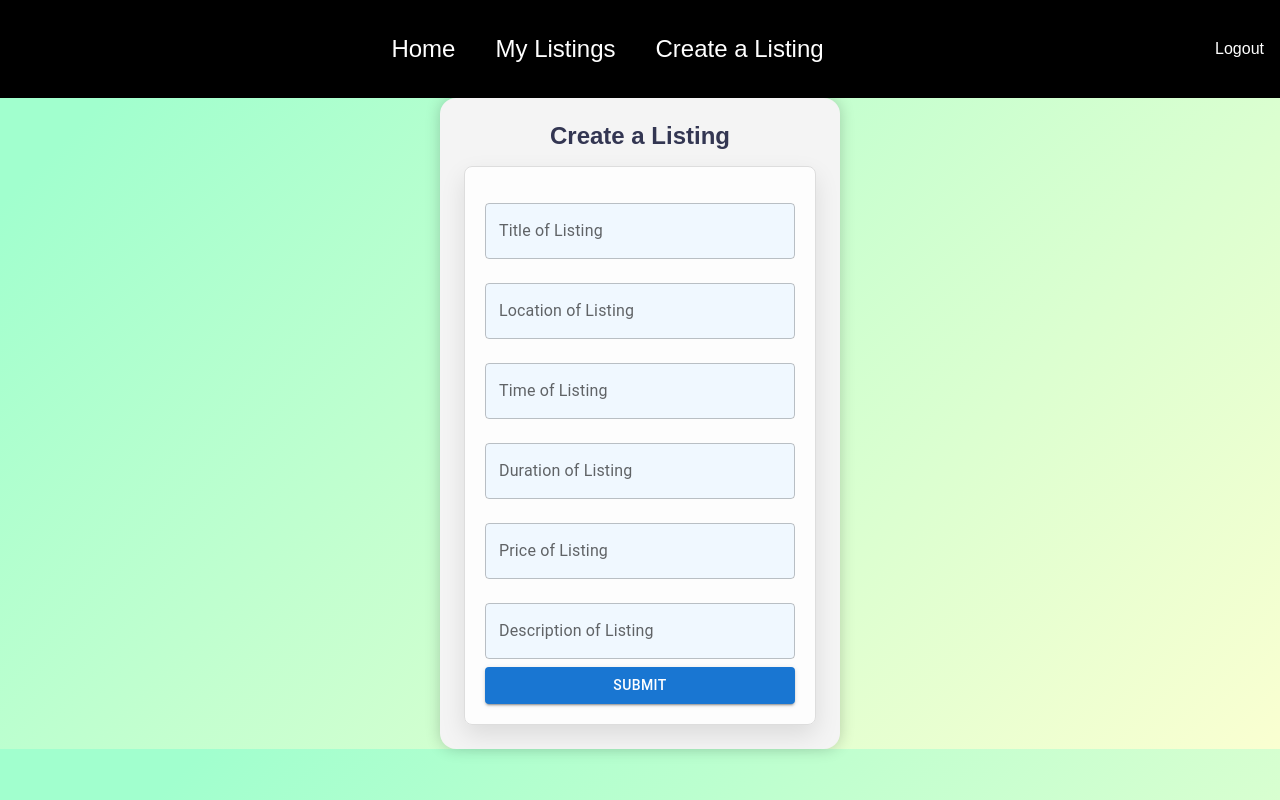
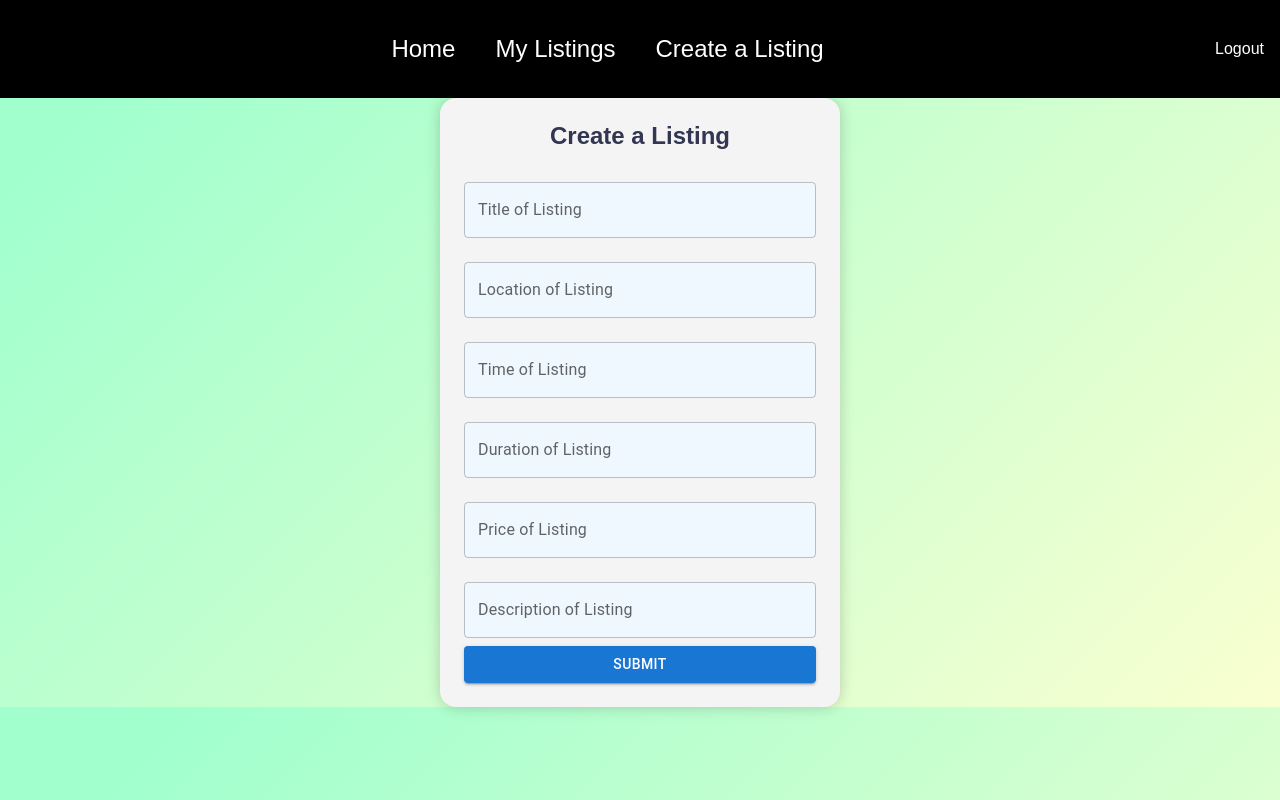
Before and after one commit to Nathaniel-github/LineWaiter, a React (Create React App) app in the folder LineWaiter/line-waiter/: page /create-listing in a window 1280 px wide. Built offline with nearby package versions, Linux system fonts and the light colour scheme.

Commit message:
fix form issue

```diff
--- a/LineWaiter/line-waiter/src/pages/createlisting.css
+++ b/LineWaiter/line-waiter/src/pages/createlisting.css
@@ -10,7 +10,7 @@ h2 {
     margin-bottom: 1rem;
 }
 
-form {
+.create-listing-form {
     box-shadow: 0 10px 25px rgba(0, 0, 0, 0.1); /* More pronounced shadow for depth */
     border-radius: 8px;
     background-color: rgba(255, 255, 255, 0.8); /* Slightly transparent white for depth */
```
